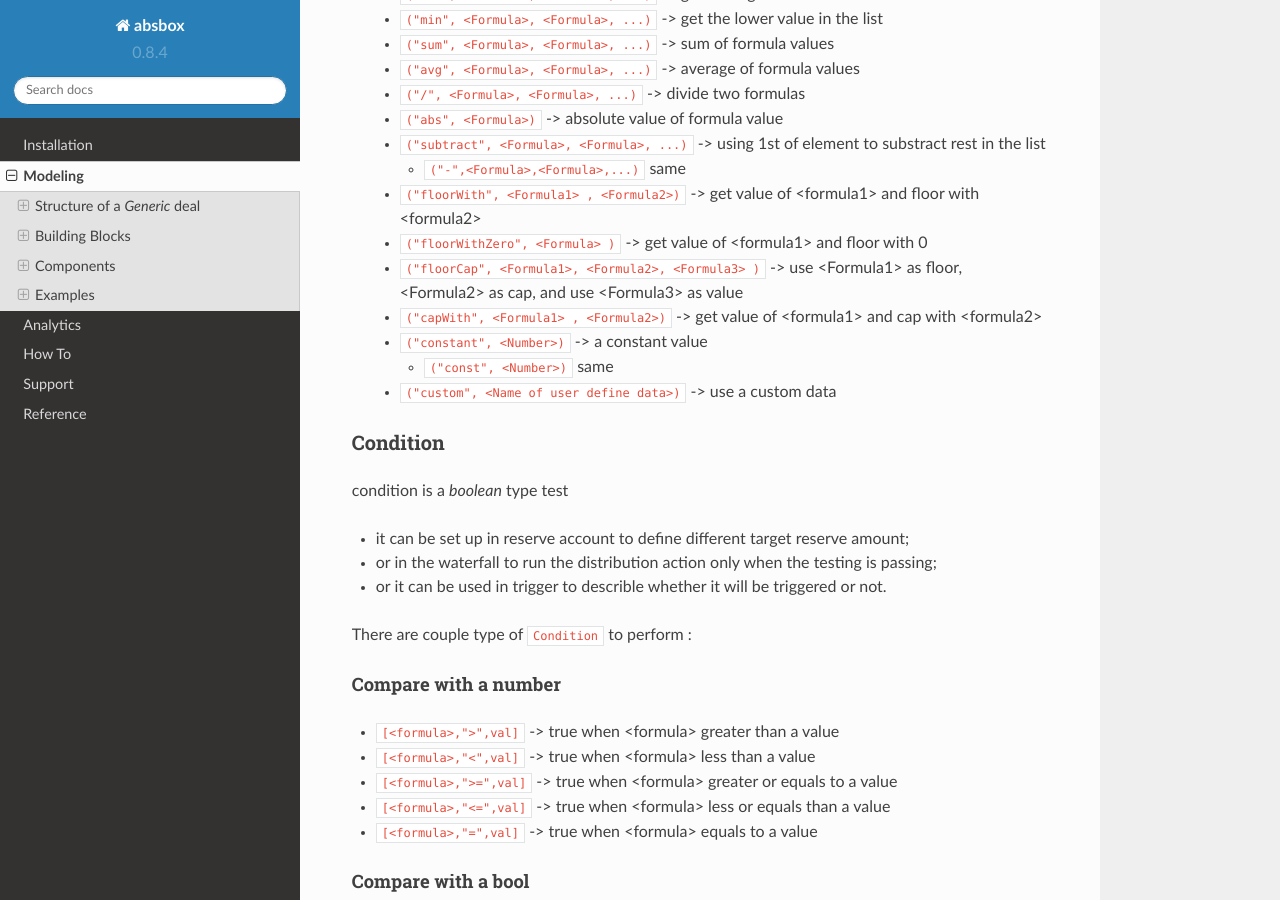
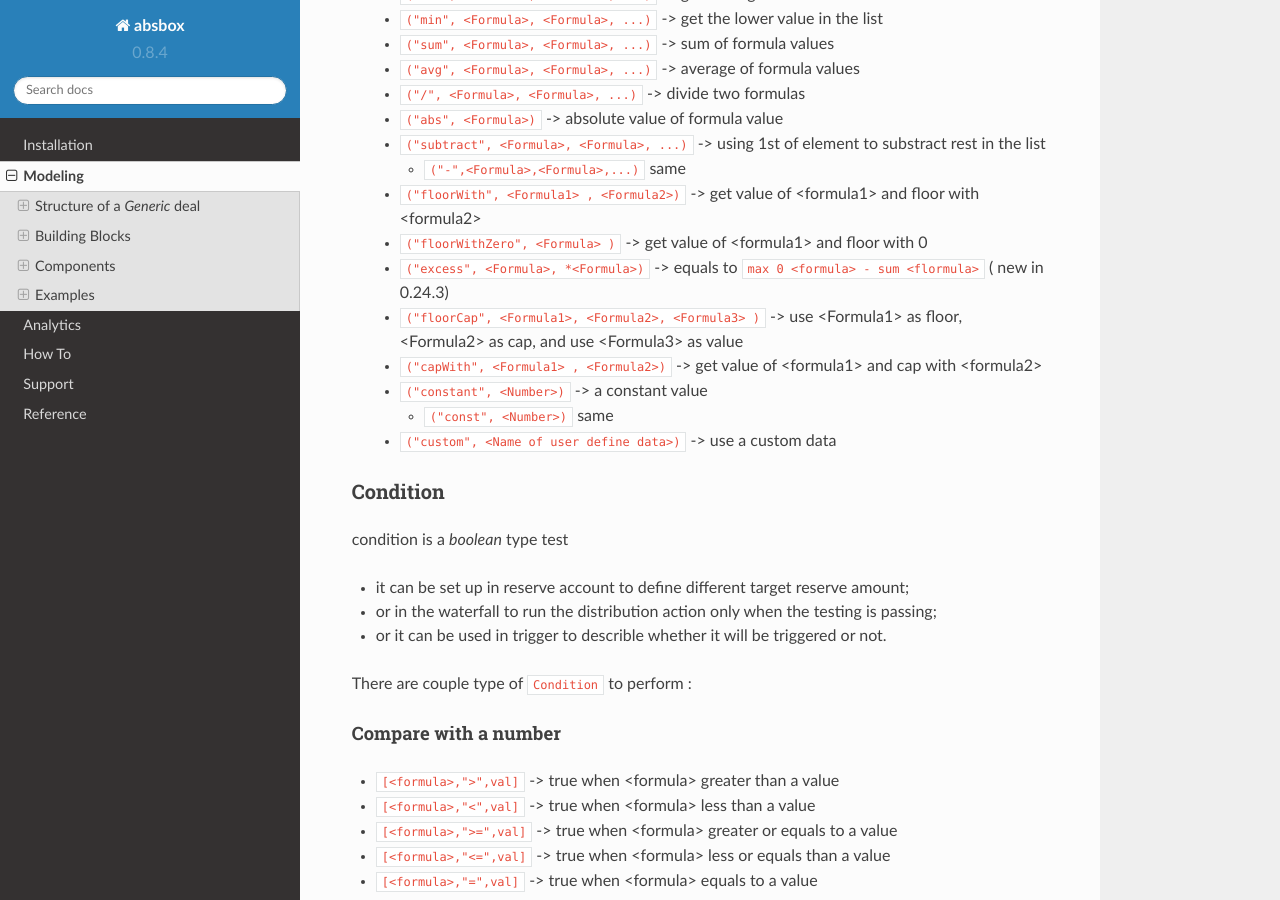
Before and after one commit to yellowbean/absbox-doc, a Sphinx documentation site: the page built from docs/source/modeling.rst, in a window 1280 px wide and 900 px high, scrolled down 6978 px. Built offline with Sphinx 7.4.7 and the Read the Docs theme 2.0.0, drawn with Linux system fonts in a browser that asks for light colours; some of the changed text lies outside the part shown.

Commit message:
expose new `excess`

```diff
--- a/docs/source/modeling.rst
+++ b/docs/source/modeling.rst
@@ -318,6 +318,7 @@ Combination Type
       * ``("-",<Formula>,<Formula>,...)``  same
     * ``("floorWith", <Formula1> , <Formula2>)`` -> get value of <formula1> and floor with <formula2>
     * ``("floorWithZero", <Formula> )`` -> get value of <formula1> and floor with 0
+    * ``("excess", <Formula>, *<Formula>)`` -> equals to ``max 0 <formula> - sum <flormula>`` ( new in 0.24.3)
     * ``("floorCap", <Formula1>, <Formula2>, <Formula3> )`` -> use <Formula1> as floor, <Formula2> as cap, and use <Formula3> as value
     * ``("capWith", <Formula1> , <Formula2>)`` -> get value of <formula1> and cap with <formula2>
     * ``("constant", <Number>)``  -> a constant value
```
